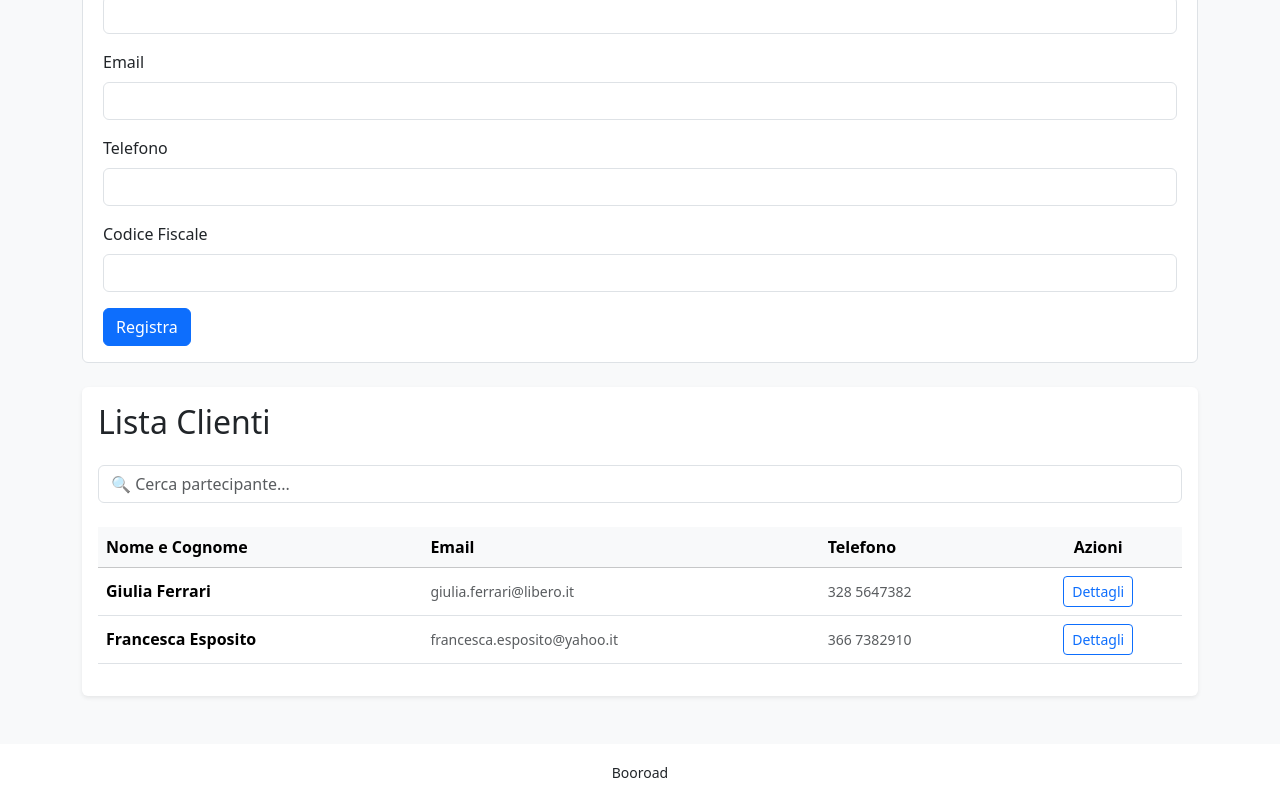
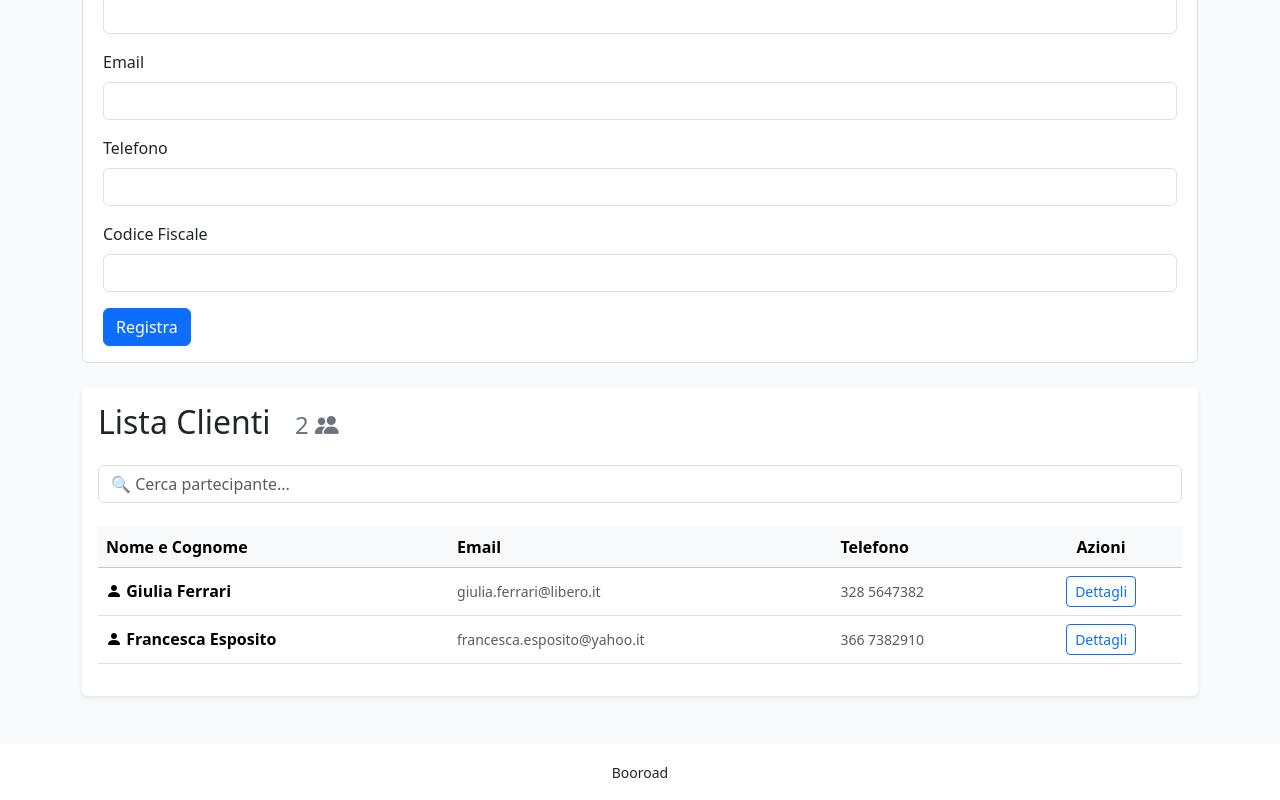
Before and after one commit to gabriele-fontana/booroad, a React (Vite) app: page /travel/1 in a window 1280 px wide. Shown: the part 385-1185 px from the top of the page. Built offline with nearby package versions, Linux system fonts and the light colour scheme.

Commit message:
add icon travellers list

```diff
--- a/src/components/TravellersList.jsx
+++ b/src/components/TravellersList.jsx
@@ -17,7 +17,7 @@ export default function TravellersList({ customers }) {
     return (
         <div className="card shadow-sm border-0">
             <div className="card-body">
-                <h2 className="mb-4">Lista Clienti</h2>
+                <h2 className="mb-4">Lista Clienti <span className="h4 ms-3 mb-0 text-secondary">{customers.length} <i className="bi bi-people-fill"></i></span></h2>
 
                 {/* Search Bar */}
                 <div className="mb-4">
@@ -48,7 +48,8 @@ export default function TravellersList({ customers }) {
                                     filteredCustomersSearch.map((cliente) => (
                                         <tr key={cliente.id}>
                                             <td>
-                                                <div className="fw-bold">{cliente.first_name} {cliente.last_name}</div>
+
+                                                <div className="fw-bold"><i className="bi bi-person-fill"></i> {cliente.first_name} {cliente.last_name}</div>
                                                 {/* Visualizzazione condizionale del Codice Fiscale */}
                                                 {selectedId === cliente.id && (
                                                     <div className="badge bg-secondary mt-1">
```
